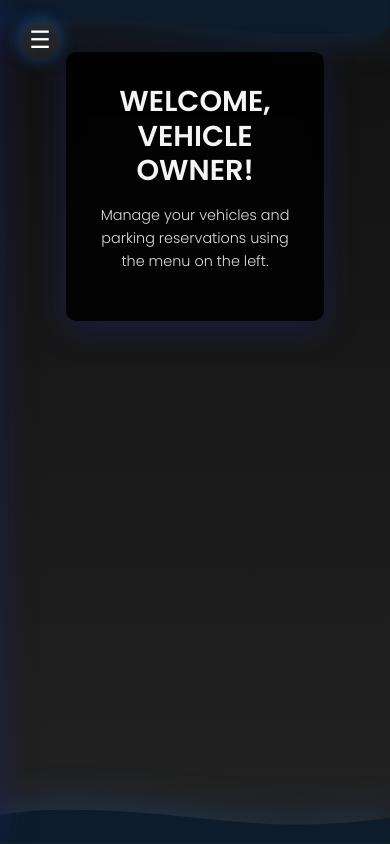
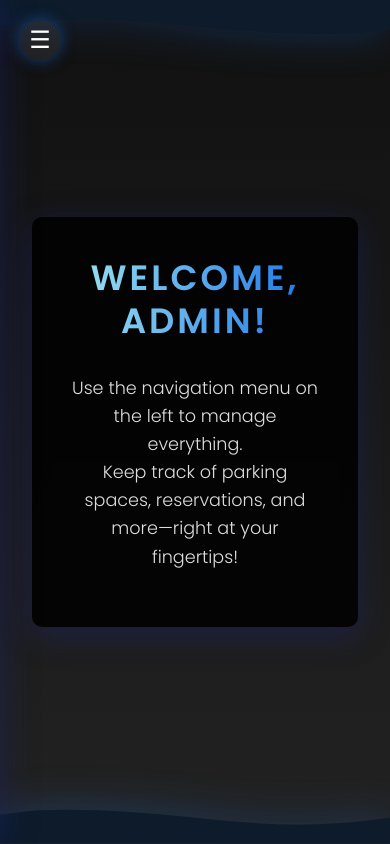
Before and after one commit to umer-khann/SE-PROJ, a website: page parking-app/public/adminDashboard.html in a window 390 px wide. Drawn offline with Linux system fonts and the light colour scheme.

Commit message:
frontend ohyh

```diff
--- a/parking-app/public/adminDashboard.html
+++ b/parking-app/public/adminDashboard.html
@@ -3,7 +3,7 @@
   <head>
     <meta charset="UTF-8" />
     <meta name="viewport" content="width=device-width, initial-scale=1" />
-    <title>Owner Dashboard</title>
+    <title>Admin Dashboard</title>
     <link rel="stylesheet" href="assets/css/bootstrap.min.css" />
     <link rel="preconnect" href="https://fonts.googleapis.com" />
     <link rel="preconnect" href="https://fonts.gstatic.com" crossorigin />
@@ -12,19 +12,21 @@
       rel="stylesheet"
     />
     <style>
-      /* Global Styles */
+      /* Base Styles */
       body {
         margin: 0;
         font-family: "Poppins", sans-serif;
         background: linear-gradient(180deg, #111 0%, #222 100%);
+        min-height: 100vh;
+        display: flex;
+        align-items: center;
+        justify-content: center;
+        position: relative;
+        overflow: hidden;
         color: #fff;
-        min-height: 100vh;
-        overflow: hidden;
-        padding: 20px;
-        position: relative;
       }
 
-      /* Wave Backgrounds */
+      /* Waves */
       .top-wave,
       .bottom-wave {
         position: absolute;
@@ -41,7 +43,7 @@
         transform: rotate(180deg);
       }
 
-      /* Updated Sidebar matching the container style with neon effect */
+      /* Updated Sidebar matching the card style */
       .sidebar {
         position: fixed;
         top: 0;
@@ -50,6 +52,7 @@
         height: 100%;
         background: rgba(0, 0, 0, 0.85);
         backdrop-filter: blur(8px);
+        /* Removed border for consistency */
         padding: 20px;
         box-shadow: 2px 0 32px rgba(31, 38, 135, 0.37);
         transition: left 0.3s ease;
@@ -59,15 +62,11 @@
         left: 0;
       }
       .sidebar h2 {
-        margin: 0 0 1.5rem 0;
+        font-weight: 600;
         font-size: 1.5rem;
-        font-weight: 600;
+        margin-bottom: 1rem;
+        letter-spacing: 3px;
         text-transform: uppercase;
-        letter-spacing: 1px;
-        /* Neon gradient effect for heading */
-        background: linear-gradient(90deg, #9ce3f0 0%, #1a73e8 100%);
-        -webkit-background-clip: text;
-        -webkit-text-fill-color: transparent;
       }
       .sidebar ul {
         list-style: none;
@@ -97,6 +96,61 @@
         margin-bottom: 1rem;
       }
 
+      /* Main Content Container */
+      .hero-container {
+        position: relative;
+        z-index: 2;
+        width: 100%;
+        max-width: 900px;
+        padding: 2rem;
+        display: flex;
+        align-items: center;
+        justify-content: center;
+      }
+
+      /* Updated Dashboard Card (Dark Glass Effect) */
+      .hero-card {
+        background: rgba(0, 0, 0, 0.85);
+        backdrop-filter: blur(8px);
+        border-radius: 10px;
+        border: none;
+        box-shadow: 0 8px 32px 0 rgba(31, 38, 135, 0.37);
+        padding: 3.5rem;
+        text-align: center;
+        width: 100%;
+        max-width: 700px;
+        animation: fadeIn 1.5s ease forwards;
+        position: relative;
+        overflow: hidden;
+      }
+      @keyframes fadeIn {
+        from { opacity: 0; transform: translateY(30px); }
+        to { opacity: 1; transform: translateY(0); }
+      }
+      .hero-card h1 {
+        font-weight: 600;
+        font-size: 2.8rem;
+        margin-bottom: 2rem;
+        letter-spacing: 3px;
+        text-transform: uppercase;
+        background: linear-gradient(90deg, #9ce3f0 0%, #1a73e8 100%);
+        -webkit-background-clip: text;
+        -webkit-text-fill-color: transparent;
+      }
+      .dashboard-content {
+        width: 100%;
+        max-width: 400px;
+        margin: 0 auto;
+        text-align: left;
+      }
+      .dashboard-content p {
+        font-weight: 300;
+        color: #ddd;
+        font-size: 1.1rem;
+        line-height: 1.6;
+        text-align: center;
+      }
+
       /* Hamburger Button */
       .hamburger-btn {
         position: fixed;
@@ -122,72 +176,18 @@
         box-shadow: 0 0 25px rgba(26, 115, 232, 0.8);
       }
 
-      /* Main Content Container */
-      .hero-container {
-        position: relative;
-        z-index: 2;
-        width: 100%;
-        max-width: 900px;
-        padding: 2rem;
-        display: flex;
-        align-items: center;
-        justify-content: center;
-      }
-
-      /* Updated Dashboard Card (Dark Glass Effect) */
-      .dashboard-card {
-        background: rgba(0, 0, 0, 0.85);
-        backdrop-filter: blur(8px);
-        border-radius: 10px;
-        padding: 3rem 4rem;
-        margin: 0 auto;
-        max-width: 700px;
-        text-align: center;
-        box-shadow: 0 8px 32px 0 rgba(31, 38, 135, 0.37);
-        animation: fadeIn 1.2s ease forwards;
-      }
-      @keyframes fadeIn {
-        from { opacity: 0; transform: translateY(30px); }
-        to { opacity: 1; transform: translateY(0); }
-      }
-      .dashboard-card h1 {
-        margin-bottom: 1rem;
-        font-size: 2.2rem;
-        text-transform: uppercase;
-        color: #f5f5f5;
-        font-weight: 700;
-      }
-      .dashboard-content {
-        width: 100%;
-        max-width: 400px;
-        margin: 0 auto;
-        text-align: left;
-      }
-      .dashboard-content p {
-        font-weight: 300;
-        color: #ddd;
-        font-size: 1.1rem;
-        line-height: 1.6;
-        text-align: center;
-      }
-
-      /* Responsive Tweaks */
       @media (max-width: 768px) {
-        .dashboard-card {
-          padding: 2rem;
-          max-width: 90%;
+        .hero-card {
+          padding: 2.5rem;
         }
-        .dashboard-card h1 {
-          font-size: 1.8rem;
-        }
-        .dashboard-content p {
-          font-size: 0.9rem;
+        .hero-card h1 {
+          font-size: 2.2rem;
         }
       }
     </style>
   </head>
   <body>
-    <!-- Top Wave Background -->
+    <!-- Top Wave -->
     <div class="top-wave">
       <svg viewBox="0 0 1440 250" xmlns="http://www.w3.org/2000/svg">
         <path
@@ -200,13 +200,17 @@
 
     <!-- Sidebar -->
     <div class="sidebar" id="sidebar">
-      <div class="close-btn" id="closeBtn">&times;</div>
-      <h2>Owner Menu</h2>
+      <div class="close-btn" id="closeBtn">×</div>
+      <h2>Admin Menu</h2>
       <ul>
-        <li><a href="registerVehicle.html">🚗 Register Vehicle</a></li>
-        <li><a href="bookParking.html">🅿️ Book Parking</a></li>
-        <li><a href="myReservations.html">📅 My Reservations</a></li>
-        <li><a href="ownerprofile.html">👤 My Profile</a></li>
+        <li><a href="adminParking.html">🚧 Parking Setup</a></li>
+        <li><a href="adminStatus.html">📊 Parking Status</a></li>
+        <li>
+          <a href="adminRate.html">
+            <span style="font-weight: bold; text-transform: uppercase; color: #00A86B;">RS</span>
+            Set Parking Rates
+          </a>
+        </li>
         <li><a href="/logout">🚪 Logout</a></li>
       </ul>
     </div>
@@ -214,19 +218,20 @@
     <!-- Hamburger Button -->
     <button class="hamburger-btn" id="hamburgerBtn">☰</button>
 
-    <!-- Main Content - Centered Dashboard Card -->
+    <!-- Main Content -->
     <div class="hero-container">
-      <div class="dashboard-card">
-        <h1>Welcome, Vehicle Owner!</h1>
+      <div class="hero-card">
+        <h1>Welcome, Admin!</h1>
         <div class="dashboard-content">
           <p>
-            Manage your vehicles and parking reservations using the menu on the left.
+            Use the navigation menu on the left to manage everything.<br />
+            Keep track of parking spaces, reservations, and more—right at your fingertips!
           </p>
         </div>
       </div>
     </div>
 
-    <!-- Bottom Wave Background -->
+    <!-- Bottom Wave -->
     <div class="bottom-wave">
       <svg viewBox="0 0 1440 250" xmlns="http://www.w3.org/2000/svg">
         <path
```
